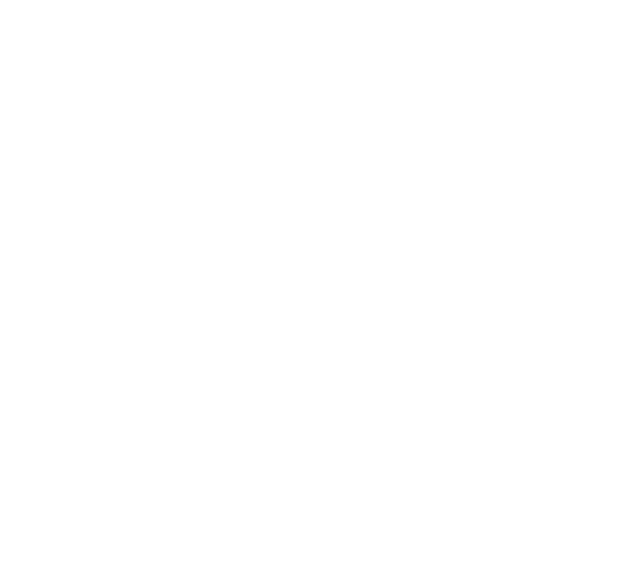
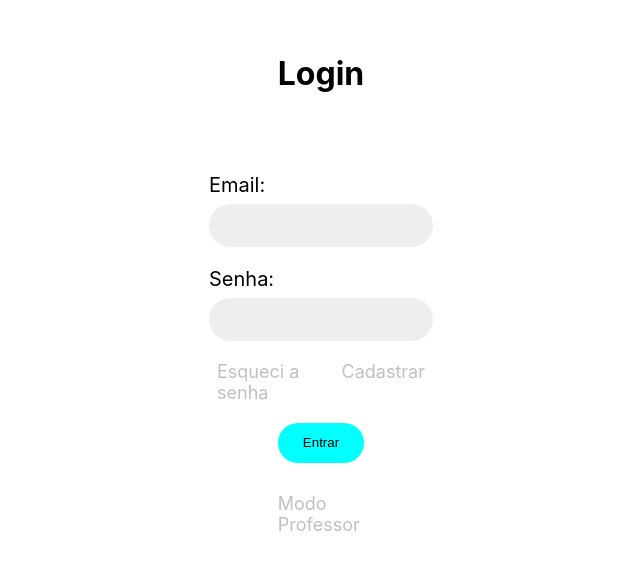
Before and after one commit to GiovanneBohms/Alfakids, a React (Vite) app: page /accomplishment/1/1 in a window 1280 px wide. Before the commit this address had no page. Shown: the part 107-676 px from the top of the page, without its empty margins (319-959 px from the left). Built offline with nearby package versions, Linux system fonts and the light colour scheme.

Commit message:
Student answer page for both login type

```diff
--- a/package.json
+++ b/package.json
@@ -27,6 +27,6 @@
     "eslint-plugin-react-hooks": "^5.0.0",
     "eslint-plugin-react-refresh": "^0.4.14",
     "globals": "^15.12.0",
-    "vite": "^6.0.3"
+    "vite": "^6.0.11"
   }
 }
--- a/src/pages/ActivitiesPage/index.jsx
+++ b/src/pages/ActivitiesPage/index.jsx
@@ -128,7 +128,7 @@ export function ActivitiesPage(){
                                                 ))
                                             :
                                                 activities.map((activity) => (
-                                                    <div key={activity.id}>
+                                                    <div key={activity.id} onClick={() => navigate(`/accomplishment/${activity.id}/${getCurrentStudentId()}`)}>
                                                         <ActivityCard isRepository={isRepository} activity={activity} />
                                                     </div>
                                                 ))
--- a/src/pages/EditActivityPage/index.jsx
+++ b/src/pages/EditActivityPage/index.jsx
@@ -97,7 +97,7 @@ export function EditActivityPage(){
                                             </tr>
                                             {
                                                 students.map((student, index) => (
-                                                    <tr key={index} className="infoRow" onClick={() => navigate(`/activities/management/edit/${id_activity}/accomplishment/${student.id}`)}>
+                                                    <tr key={index} className="infoRow" onClick={() => navigate(`/accomplishment/${id_activity}/${student.id}`)}>
                                                         <td>{student.name}</td>
                                                         <td>{student.email}</td>
                                                         <td>{student.school_year}</td>
--- a/src/pages/StudentAccomplishmentPage/index.jsx
+++ b/src/pages/StudentAccomplishmentPage/index.jsx
@@ -5,9 +5,10 @@ import { getActivityById } from "../../services/ActivityService"
 import { getQuestionsByActivityId } from "../../services/QuestionService"
 import { LoadingIcon } from "../../components/LoadingIcon"
 import { ProfessorDashBoard } from "../../components/ProfessorDashBoard"
-import { getStudentById } from "../../services/StudentService"
+import { getCurrentStudentId, getStudentById } from "../../services/StudentService"
 import { getAnswerByQuestionAndStudentId } from "../../services/AnswerService"
 import { AnswerForm } from "../../components/AnswerForm"
+import { DashBoard } from "../../components/DashBoard"
 
 export function StudentAccomplishmentPage(){
     const { id_activity, id_student } = useParams()
@@ -122,7 +123,13 @@ export function StudentAccomplishmentPage(){
 
     return(
         <div className="selectedActivityPage">
-            <ProfessorDashBoard />
+            {
+                getCurrentStudentId() != null ?
+                    <DashBoard />
+                :
+                    <ProfessorDashBoard />
+            }
+
             {
                 isLoading ?
                     <LoadingIcon />
--- a/src/routes/RoutesComponent.jsx
+++ b/src/routes/RoutesComponent.jsx
@@ -46,6 +46,20 @@ function PrivateProfessorRoute({ Component }){
     )
 }
 
+function PrivateRoute({ Component }){
+    const { student_signed, professor_signed, isLoading } = useAuth();
+
+    return (
+        professor_signed > 0 || student_signed > 0 ?
+            <Component />
+        :
+            isLoading ?
+                <InitialLoadingIcon />
+            :
+                <LoginPage />
+    )
+}
+
 export function RoutesComponent(){
 
     return(
@@ -67,7 +81,7 @@ export function RoutesComponent(){
                     <Route path='activities/management/edit/:id_activity' element={<PrivateProfessorRoute Component={EditActivityPage} />} />
                     <Route path='activities/management/edit/question/edit/:id_question' element={<PrivateProfessorRoute Component={EditQuestionPage} />} />
                     <Route path='activities/management/edit/question/add/:id_activity' element={<PrivateProfessorRoute Component={AddQuestionPage} />} />
-                    <Route path='activities/management/edit/:id_activity/accomplishment/:id_student' element={<PrivateProfessorRoute Component={StudentAccomplishmentPage} />} />
+                    <Route path='accomplishment/:id_activity/:id_student' element={<PrivateRoute Component={StudentAccomplishmentPage} />} />
                 </Routes>
             </Fragment>
         </BrowserRouter>
```
Also changed, not shown: 1 other file (tests, documents, lock files or other folders).
